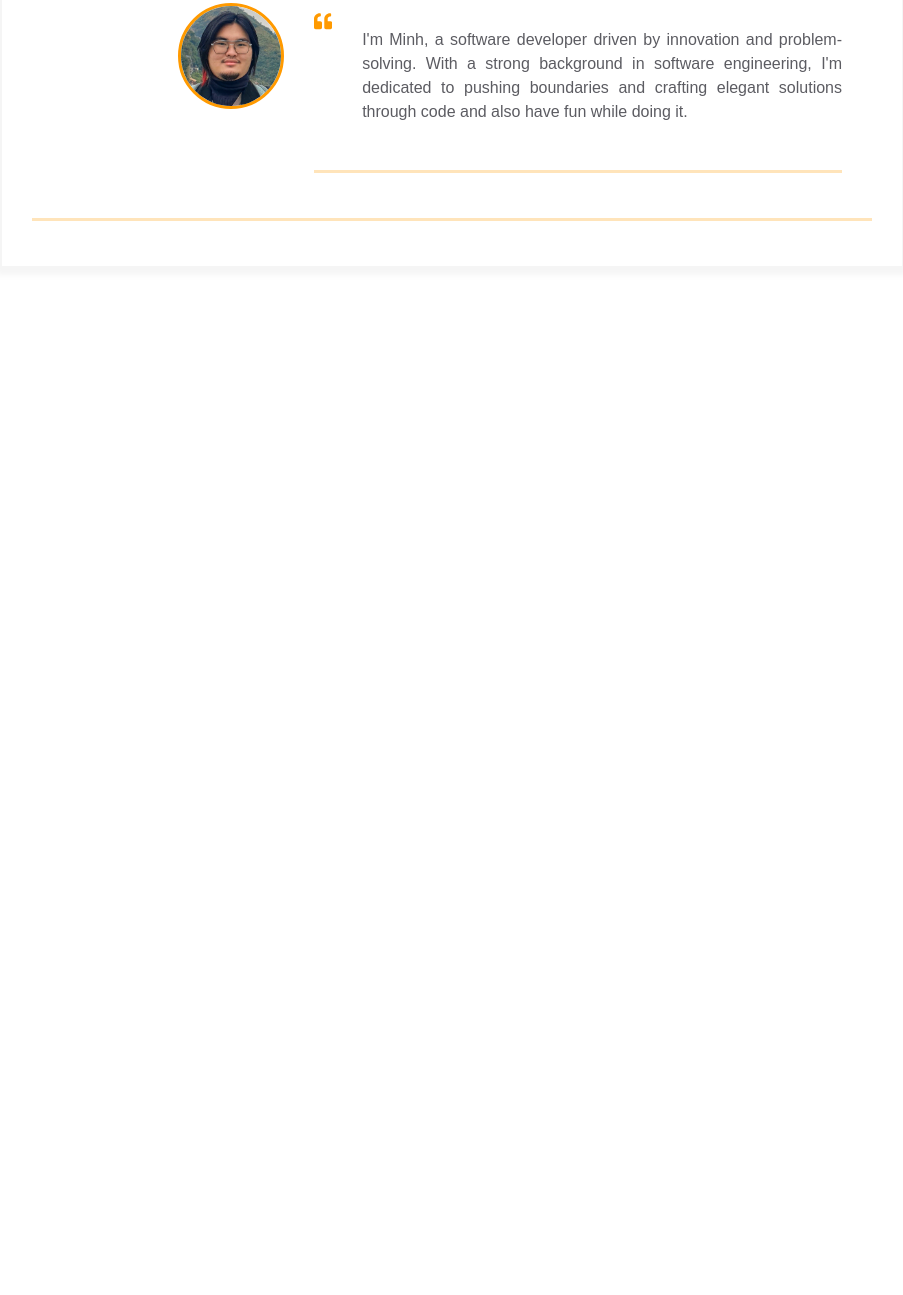
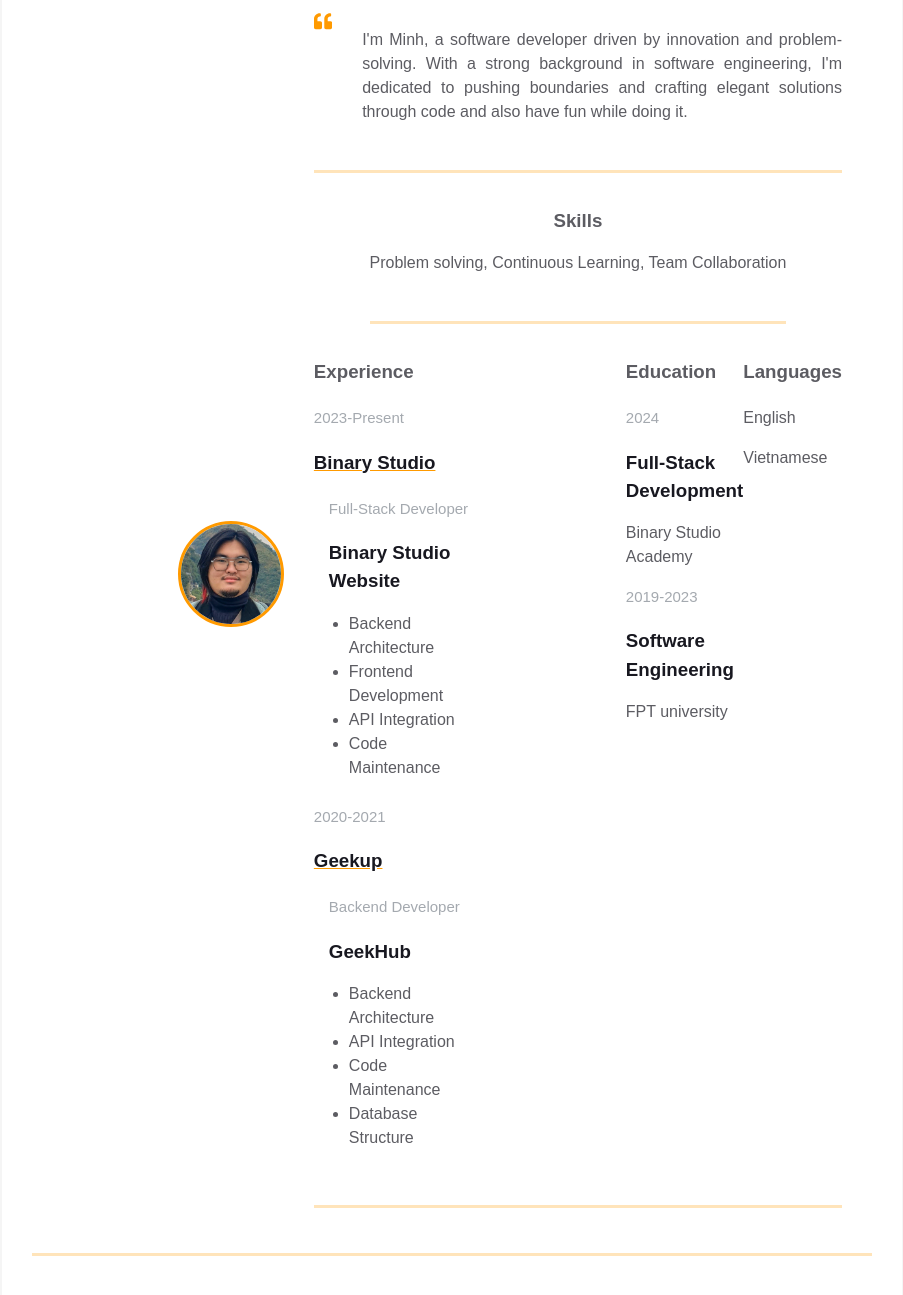
Before and after one commit to hnim1922/homepage, a plain HTML site: page index.html in a window 1280 px wide. Shown: the part 303-1598 px from the top of the page, without its empty margins (188-1091 px from the left). Before the commit the page ends 800 px from the top, so only its background shows below. Drawn offline with Linux system fonts and the light colour scheme.

Commit message:
added secondary

```diff
--- a/index.html
+++ b/index.html
@@ -72,6 +72,78 @@
                   </div>
                 </div>
               </div>
+              <div class="container">
+                <div class="resume__block">
+                  <div class="skills">
+                    <h3 class="skills__header">Skills</h3>
+                    <p class="skills__text">Problem solving, Continuous Learning, Team Collaboration</p>
+                  </div>
+                </div>
+              </div>
+              <div class="container">
+                <div class="resume__block">
+                  <div class="main-info fh">
+                    <div class="experiences">
+                      <h3 class="experiences__header">Experience</h3>
+<div class="experiences__company">
+  <div class="experiences__company-header">
+    <span class="experiences__company-header-durability">2023-Present</span>
+    <h3 class="experiences__company-header-name">Binary Studio</h3>
+  </div>
+
+  <div class="experiences__company-project">
+    <span class="experiences__company-project-role">Full-Stack Developer</span>
+    <h3 class="experiences__company-project-name">Binary Studio Website</h3>
+    <ul class="experiences__company-project-responsibilities">
+      <li>Backend Architecture</li>
+      <li>Frontend Development</li>
+      <li>API Integration</li>
+      <li>Code Maintenance</li>
+    </ul>
+  </div>
+</div>
+<div class="experiences__company">
+  <div class="experiences__company-header">
+    <span class="experiences__company-header-durability">2020-2021</span>
+    <h3 class="experiences__company-header-name">Geekup</h3>
+  </div>
+
+  <div class="experiences__company-project">
+    <span class="experiences__company-project-role">Backend Developer</span>
+    <h3 class="experiences__company-project-name">GeekHub</h3>
+    <ul class="experiences__company-project-responsibilities">
+      <li>Backend Architecture</li>
+      <li>API Integration</li>
+      <li>Code Maintenance</li>
+      <li>Database Structure</li>
+    </ul>
+  </div>
+</div>
+                    </div>
+
+                    <div class="additional-info fv"></div>
+                    <div class="additional-info__education">
+                      <h3 class="additional-info__education-header">Education</h3>
+                      <div class="additional-info__education-university">
+                        <span class="additional-info__education-university-durability"> 2024 </span>
+                        <h3 class="additional-info__education-university-speciality">Full-Stack Development</h3>
+                        <p class="additional-info__education-university-name">Binary Studio Academy</p>
+                      </div>
+                      <div class="additional-info__education-university">
+                        <span class="additional-info__education-university-durability"> 2019-2023 </span>
+                        <h3 class="additional-info__education-university-speciality">Software Engineering</h3>
+                        <p class="additional-info__education-university-name">FPT university</p>
+                      </div>
+                    </div>
+
+                    <div class="additional-info__languages">
+                      <h3 class="additional-info__languages-header">Languages</h3>
+                      <p class="additional-info__languages-item">English</p>
+                      <p class="additional-info__languages-item">Vietnamese</p>
+                    </div>
+                  </div>
+                </div>
+              </div>
             </div>
             </div>
           </div>
```
